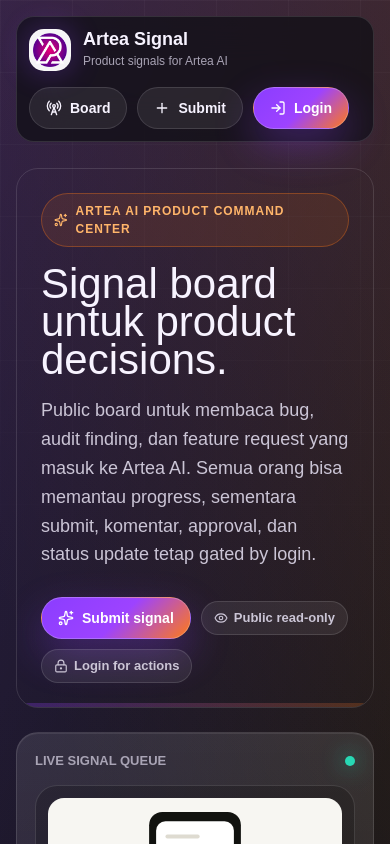
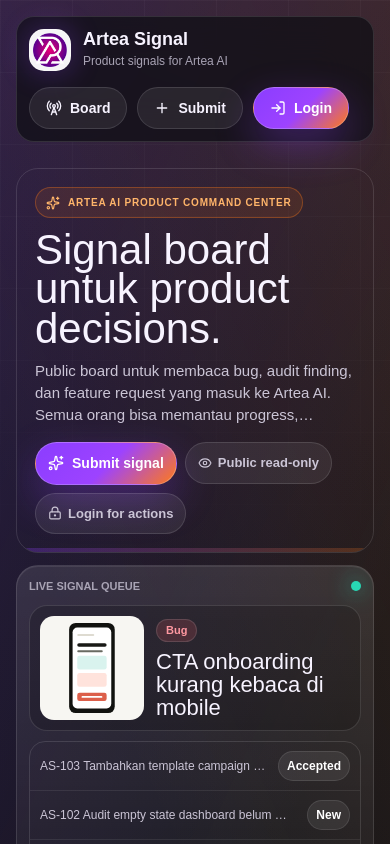
Before and after one commit to fiqoanugrah/Artea-Signal, a Next.js app: page / in a window 390 px wide. Shown: the top 844 px of the page. Built offline with nearby package versions, Linux system fonts and the light colour scheme; no server answers.

Commit message:
Compact mobile hero queue

```diff
--- a/app/globals.css
+++ b/app/globals.css
@@ -1587,6 +1587,11 @@
     justify-content: center;
   }
 
+  .hero-panel {
+    gap: 12px;
+    margin-bottom: 14px;
+  }
+
   .hero-copy,
   .hero-visual {
     border-radius: 22px;
@@ -1594,7 +1599,98 @@
   }
 
   .hero-copy {
-    padding: 24px;
+    padding: 18px;
+  }
+
+  .eyebrow {
+    font-size: 10px;
+    margin-bottom: 12px;
+    padding: 7px 10px;
+  }
+
+  .hero-copy h1 {
+    font-size: 42px;
+    line-height: 0.94;
+    margin-bottom: 12px;
+  }
+
+  .hero-copy p {
+    display: -webkit-box;
+    font-size: 15px;
+    line-height: 1.45;
+    max-width: none;
+    overflow: hidden;
+    -webkit-box-orient: vertical;
+    -webkit-line-clamp: 3;
+  }
+
+  .hero-actions {
+    gap: 8px;
+    margin-top: 16px;
+  }
+
+  .hero-actions .button,
+  .hero-actions .filter-pill {
+    min-height: 40px;
+    padding: 10px 12px;
+  }
+
+  .signal-console {
+    padding: 12px;
+  }
+
+  .console-header {
+    font-size: 11px;
+    margin-bottom: 10px;
+  }
+
+  .console-feature {
+    border-radius: 18px;
+    gap: 12px;
+    grid-template-columns: 104px minmax(0, 1fr);
+    padding: 10px;
+  }
+
+  .console-feature img,
+  .console-feature video {
+    aspect-ratio: 1 / 1;
+    border-radius: 14px;
+    height: auto;
+    min-height: 104px;
+  }
+
+  .console-feature h2 {
+    font-size: 22px;
+    line-height: 1.05;
+    margin: 8px 0 0;
+  }
+
+  .console-feature p {
+    display: none;
+  }
+
+  .console-feature .pill {
+    font-size: 11px;
+    padding: 5px 9px;
+  }
+
+  .console-list {
+    border-radius: 16px;
+    margin-top: 10px;
+  }
+
+  .console-list a {
+    min-height: 44px;
+    padding: 9px 10px;
+  }
+
+  .console-list span,
+  .console-list strong {
+    font-size: 12px;
+  }
+
+  .console-list strong {
+    padding: 5px 8px;
   }
 
   .metrics-grid,
```
